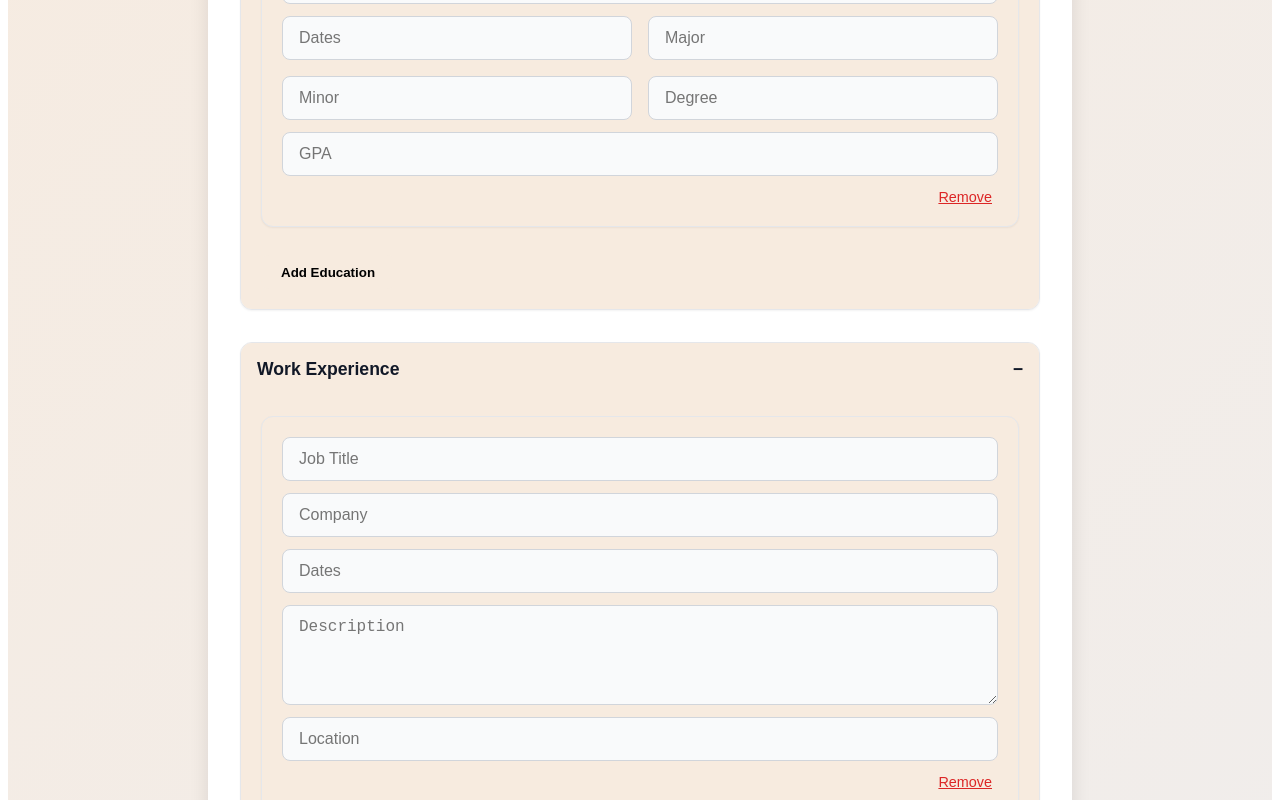
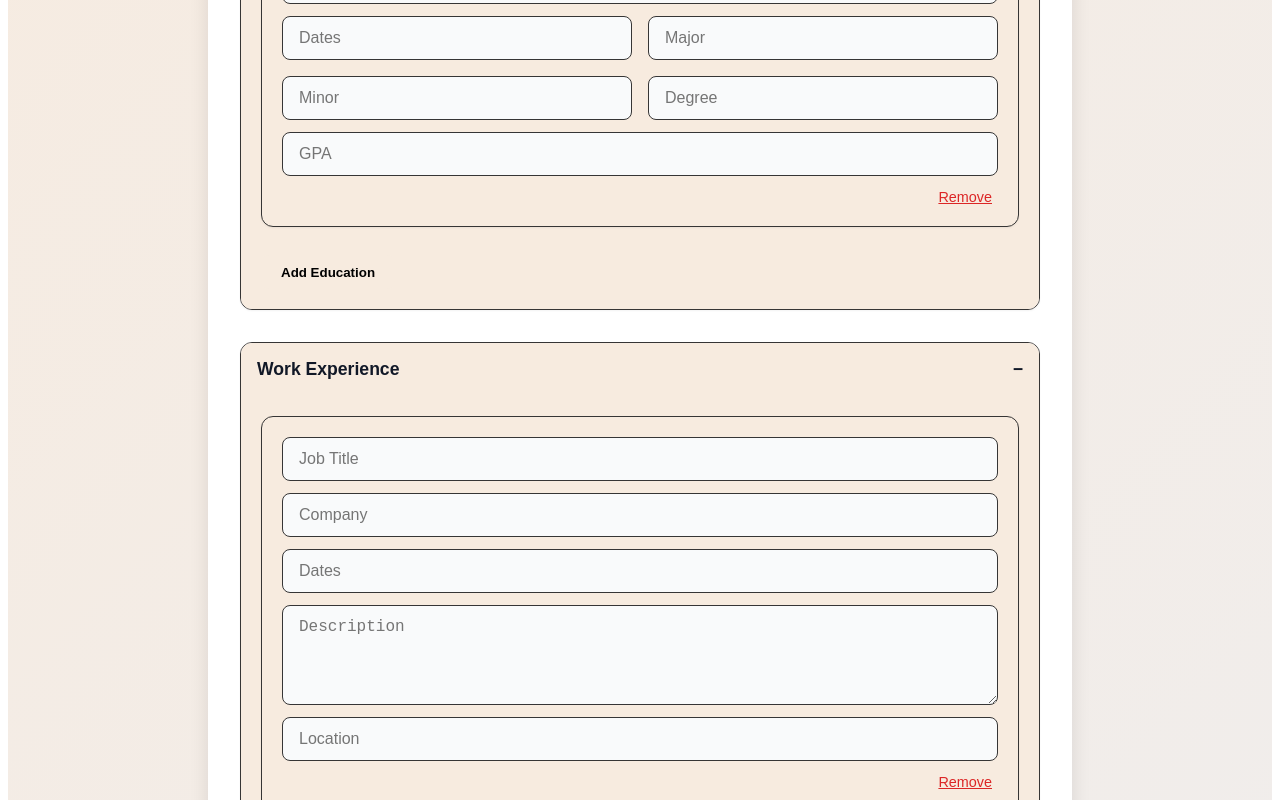
Before and after one commit to AdamPostMontjoie/Resumefy, a React app in the folder frontend/: page /profile in a window 1280 px wide. Shown: the part 620-1420 px from the top of the page. Built offline with nearby package versions, Linux system fonts and the light colour scheme; no server answers; sample sign-in values are in the browser's storage; the HTML template or start-up script is replaced by a standard one.

Commit message:
updated profile creation color scheme

```diff
--- a/frontend/src/routes/ProfileCreation/ProfileCreation.css
+++ b/frontend/src/routes/ProfileCreation/ProfileCreation.css
@@ -33,7 +33,7 @@
 
 /* --- Collapsible Section --- */
 .collapsible-section {
-  border: 1px solid #e5e7eb;
+  border: 1px solid rgb(54, 53, 53);
   border-radius: 0.75rem;
   background-color: #f9fafb;
   overflow: hidden;
@@ -74,7 +74,7 @@
 .input {
   background-color: #f9fafb;
   color: #111827;
-  border: 1px solid #d1d5db;
+  border: 1px solid rgb(54, 53, 53);
   border-radius: 0.5rem;
   padding: 0.75rem 1rem;
   width: 100%;
@@ -87,7 +87,7 @@
 .textarea {
   background-color: #f9fafb;
   color: #111827;
-  border: 1px solid #d1d5db;
+  border: 1px solid rgb(54, 53, 53);
   border-radius: 0.5rem;
   padding: 0.75rem 1rem;
   width: 100%;
@@ -101,7 +101,7 @@
 
 .input:focus,
 .textarea:focus {
-  border-color: #F7EBDF;
+  border-color: rgb(54, 53, 53);
   box-shadow: 0 0 0 3px rgba(102, 126, 234, 0.2);
 }
 
@@ -126,7 +126,7 @@
 }
 
 .work-experience-item {
-  border: 1px solid #e5e7eb;
+  border: 1px solid rgb(54, 53, 53);
   background-color: #F7EBDF;
   border-radius: 0.75rem;
   margin-bottom: 1rem;
@@ -158,7 +158,7 @@
   color: black;
   padding: 0.6rem 1.25rem;
   border-radius: 0.5rem;
-  border: none;
+  border: rgb(54, 53, 53);
   cursor: pointer;
   font-weight: 600;
   margin-top: 0.75rem;
```
